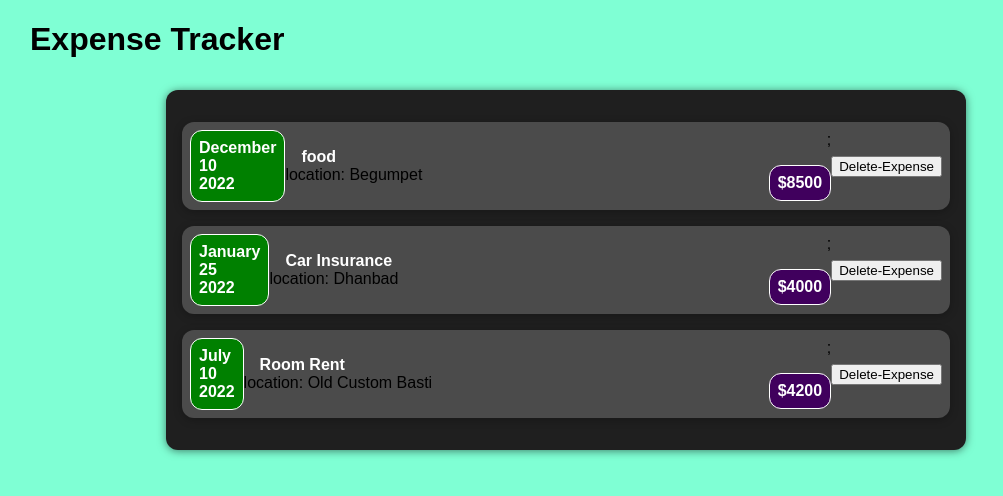
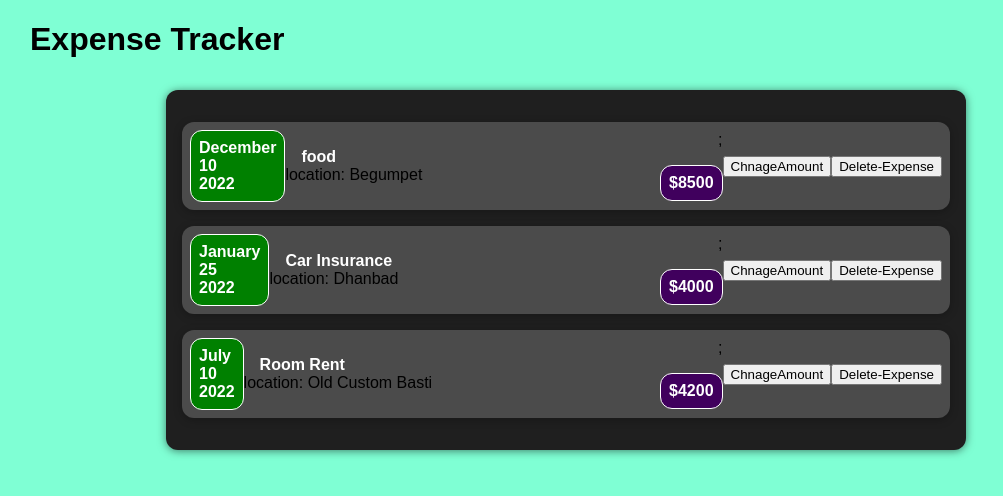
Before and after one commit to AzmatKhan12/Expense-Udemy, a React (Create React App) app: page / in a window 1280 px wide. Shown: the top 496 px of the page, without its empty margins (170-1173 px from the left). Built offline with nearby package versions, Linux system fonts and the light colour scheme; a web font is replaced by a local one.

Commit message:
amount button

```diff
--- a/src/components/ExpenseItem.js
+++ b/src/components/ExpenseItem.js
@@ -13,6 +13,11 @@ const ExpenseItem = (props) => {
      setItem('updates')
   }
 
+  const [amount,setAmount]=useState(props.amount)
+  let clickBtn= ()=>{
+      setAmount('$100')
+  }
+
   return (
     <div className="Expense-item">
       <ExpenseDate  date ={props.date}/>
@@ -21,7 +26,8 @@ const ExpenseItem = (props) => {
         title ={title}
         location = {props.location}/>
 
-     <ExpenseAmount  amount ={props.amount}/>
+     <ExpenseAmount  amount ={amount}/>
+     <button  onClick={clickBtn}>ChnageAmount</button>
 
      <button onClick={clickHandlar}>Delete-Expense</button>
 
```
